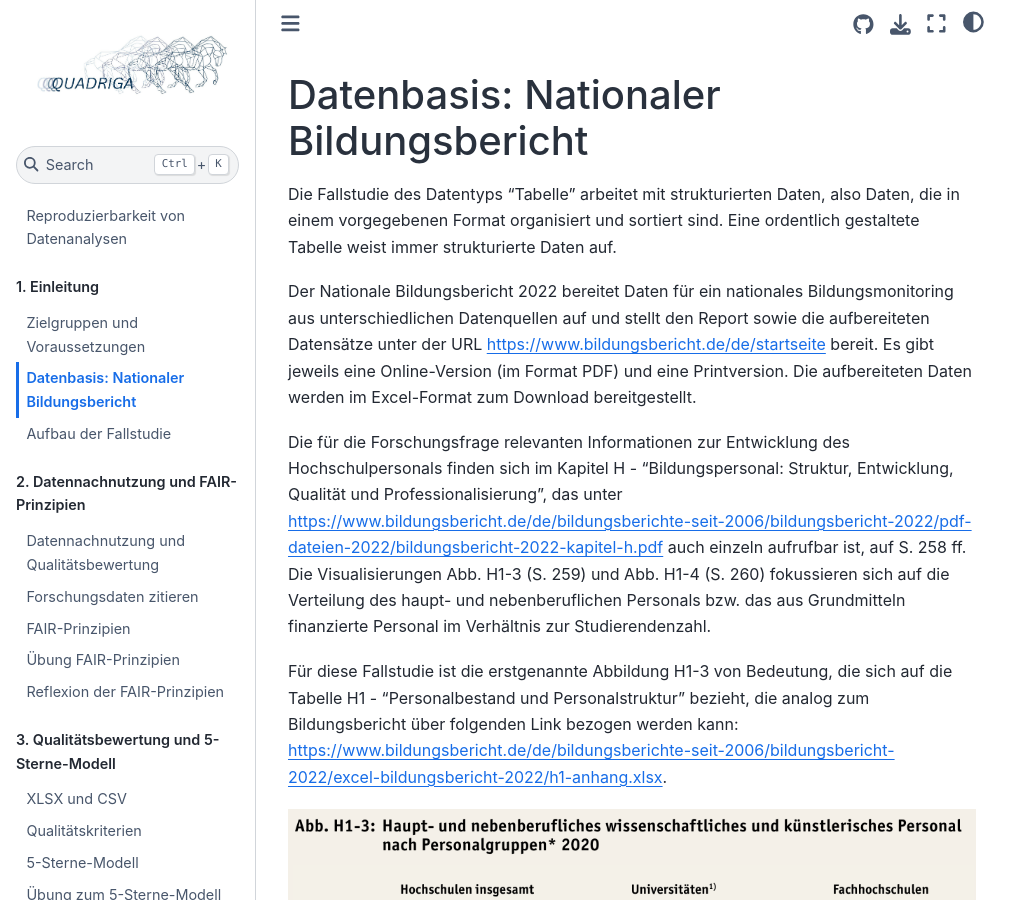
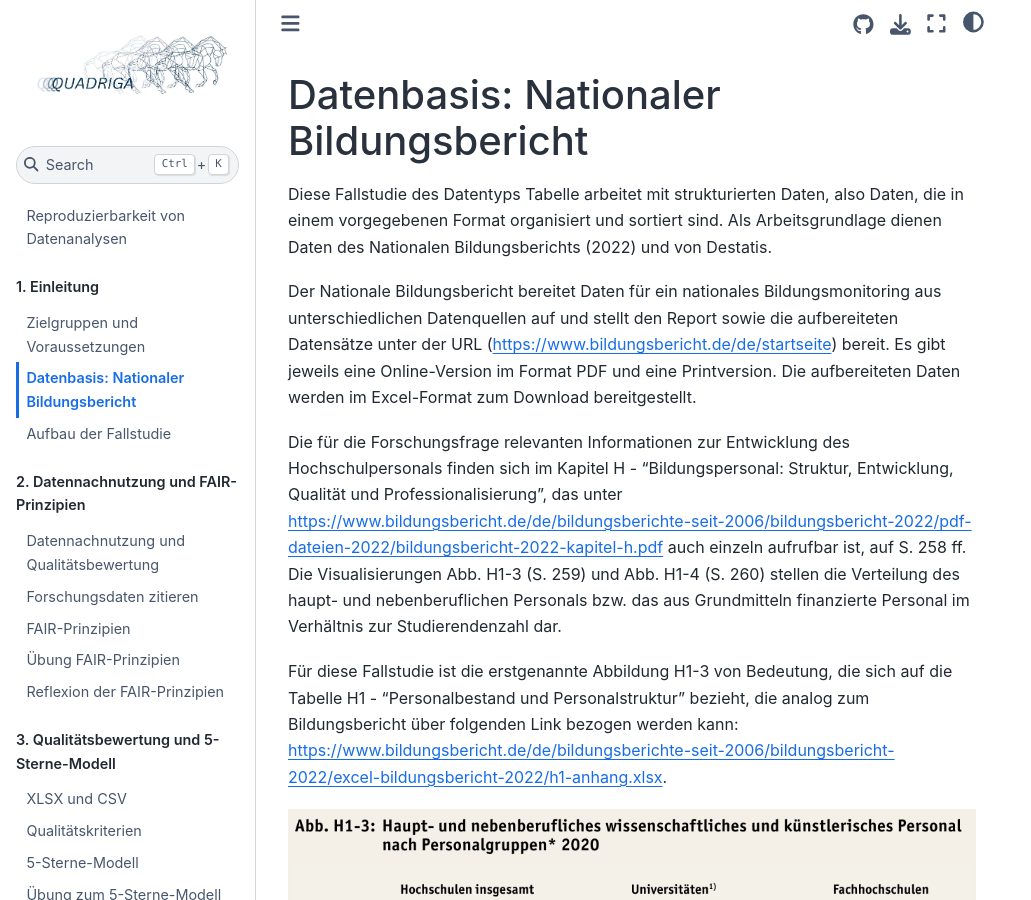
Before and after one commit to quadriga-dk/Tabelle-Fallstudie-1, a Jupyter Book: the page built from Markdown/Datenbasis_Bildungsbericht.md, in a window 1280 px wide and 900 px high. Shown: the whole window, without its empty margins (0-1031 px from the left). Built offline with Jupyter Book 1.0.4 settings and Sphinx 7.4.7 and the Sphinx Book theme 1.1.4, drawn with Linux system fonts in a browser that asks for light colours.

Commit message:
Update Datenbasis_Bildungsbericht.md

```diff
--- a/Markdown/Datenbasis_Bildungsbericht.md
+++ b/Markdown/Datenbasis_Bildungsbericht.md
@@ -1,10 +1,10 @@
 # Datenbasis: Nationaler Bildungsbericht
 
-Die Fallstudie des Datentyps "Tabelle" arbeitet mit strukturierten Daten, also Daten, die in einem vorgegebenen Format organisiert und sortiert sind. Eine ordentlich gestaltete Tabelle weist immer strukturierte Daten auf.
+Diese Fallstudie des Datentyps Tabelle arbeitet mit strukturierten Daten, also Daten, die in einem vorgegebenen Format organisiert und sortiert sind. Als Arbeitsgrundlage dienen Daten des Nationalen Bildungsberichts (2022) und von Destatis.
 
-Der Nationale Bildungsbericht 2022 bereitet Daten für ein nationales Bildungsmonitoring aus unterschiedlichen Datenquellen auf und stellt den Report sowie die aufbereiteten Datensätze unter der URL [https://www.bildungsbericht.de/de/startseite](https://www.bildungsbericht.de/de/startseite) bereit. Es gibt jeweils eine Online-Version (im Format PDF) und eine Printversion. Die aufbereiteten Daten werden im Excel-Format zum Download bereitgestellt.
+Der Nationale Bildungsbericht bereitet Daten für ein nationales Bildungsmonitoring aus unterschiedlichen Datenquellen auf und stellt den Report sowie die aufbereiteten Datensätze unter der URL (https://www.bildungsbericht.de/de/startseite) bereit. Es gibt jeweils eine Online-Version im Format PDF und eine Printversion. Die aufbereiteten Daten werden im Excel-Format zum Download bereitgestellt.
 
-Die für die Forschungsfrage relevanten Informationen zur Entwicklung des Hochschulpersonals finden sich im Kapitel H - "Bildungspersonal: Struktur, Entwicklung, Qualität und Professionalisierung", das unter [https://www.bildungsbericht.de/de/bildungsberichte-seit-2006/bildungsbericht-2022/pdf-dateien-2022/bildungsbericht-2022-kapitel-h.pdf](https://www.bildungsbericht.de/de/bildungsberichte-seit-2006/bildungsbericht-2022/pdf-dateien-2022/bildungsbericht-2022-kapitel-h.pdf) auch einzeln aufrufbar ist, auf S. 258 ff. Die Visualisierungen Abb. H1-3 (S. 259) und Abb. H1-4 (S. 260) fokussieren sich auf die Verteilung des haupt- und nebenberuflichen Personals bzw. das aus Grundmitteln finanzierte Personal im Verhältnis zur Studierendenzahl.
+Die für die Forschungsfrage relevanten Informationen zur Entwicklung des Hochschulpersonals finden sich im Kapitel H - "Bildungspersonal: Struktur, Entwicklung, Qualität und Professionalisierung", das unter [https://www.bildungsbericht.de/de/bildungsberichte-seit-2006/bildungsbericht-2022/pdf-dateien-2022/bildungsbericht-2022-kapitel-h.pdf](https://www.bildungsbericht.de/de/bildungsberichte-seit-2006/bildungsbericht-2022/pdf-dateien-2022/bildungsbericht-2022-kapitel-h.pdf) auch einzeln aufrufbar ist, auf S. 258 ff. Die Visualisierungen Abb. H1-3 (S. 259) und Abb. H1-4 (S. 260) stellen die Verteilung des haupt- und nebenberuflichen Personals bzw. das aus Grundmitteln finanzierte Personal im Verhältnis zur Studierendenzahl dar.
 
 Für diese Fallstudie ist die erstgenannte Abbildung H1-3 von Bedeutung, die sich auf die Tabelle H1 - "Personalbestand und Personalstruktur" bezieht, die analog zum Bildungsbericht über folgenden Link bezogen werden kann: [https://www.bildungsbericht.de/de/bildungsberichte-seit-2006/bildungsbericht-2022/excel-bildungsbericht-2022/h1-anhang.xlsx](https://www.bildungsbericht.de/de/bildungsberichte-seit-2006/bildungsbericht-2022/excel-bildungsbericht-2022/h1-anhang.xlsx).
 
```
